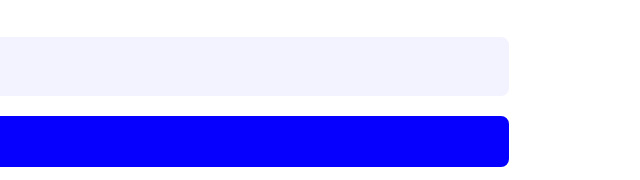
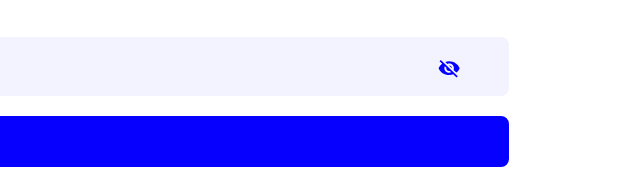
Before and after one commit to Sienvdb/frontCurrency, a website built with Vite: page signup.html in a window 1280 px wide. Shown: the part 564-744 px from the top of the page, 640-1280 px from the left. Built offline with nearby package versions, Linux system fonts and the light colour scheme.

Commit message:
style: added eye icon to password input field on sign up

```diff
--- a/sass/components/_input.scss
+++ b/sass/components/_input.scss
@@ -45,3 +45,11 @@
         font-family: fonts.$poppins-medium;
         font-size: 15px;
     }
+
+    #password {
+        background-color: colors.$input;
+        background-image: url("../../assets/oog.svg");
+        background-repeat: no-repeat;
+        background-position: 96%;
+        background-size: 30px;
+    }
```
Also changed, not shown: login.html (+1 -0 lines), assets/oog.svg (added).
